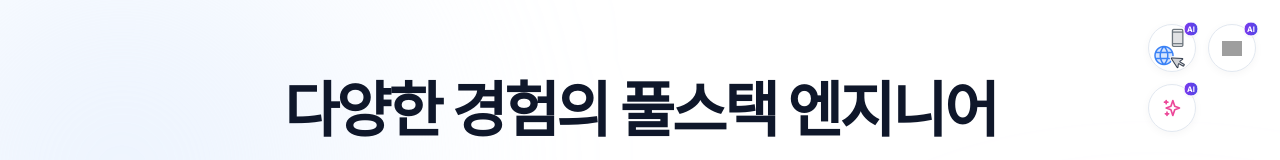
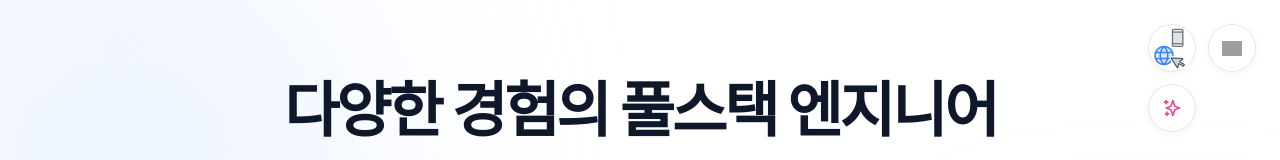
Before and after one commit to gyuminiai82/portfolio, a React (Vite) app: page / in a window 1280 px wide. Shown: the top 160 px of the page. Built offline with nearby package versions, Linux system fonts and the light colour scheme; grey boxes are pictures that could not be loaded; a web font is replaced by a local one.

Commit message:
UI: 플로팅 아이콘의 AI 뱃지 제거

```diff
--- a/src/App.jsx
+++ b/src/App.jsx
@@ -56,9 +56,7 @@ function App() {
             <i className="ph-duotone ph-globe" style={{ color: 'var(--primary)', fontSize: '1.5rem', position: 'absolute', bottom: '-2px', left: '-2px' }}></i>
             <i className="ph-duotone ph-cursor" style={{ color: 'var(--text-color)', fontSize: '1rem', position: 'absolute', bottom: '-4px', left: '16px', transform: 'rotate(-15deg)', textShadow: '-1px -1px 0 var(--header-bg), 1px -1px 0 var(--header-bg), -1px 1px 0 var(--header-bg), 1px 1px 0 var(--header-bg)' }}></i>
           </div>
-          <span className="absolute -top-1 -right-1 flex h-4 w-4 items-center justify-center rounded-full bg-gradient-to-r from-violet-600 to-indigo-600 text-[8px] font-black text-white border border-white shadow-sm scale-95 group-hover:scale-105 transition-transform duration-300">
-            AI
-          </span>
+
           <div className="absolute right-full mr-3 top-1/2 -translate-y-1/2 opacity-0 translate-x-2 pointer-events-none group-hover:opacity-100 group-hover:translate-x-0 transition-all duration-300 z-50">
             <div className="whitespace-nowrap px-3 py-1.5 text-xs font-bold text-slate-800 bg-white/95 backdrop-blur-sm border border-slate-200/50 rounded-xl shadow-lg flex items-center gap-1.5">
               <span className="w-2 h-2 rounded-full bg-blue-500"></span>
@@ -75,9 +73,7 @@ function App() {
           className="group relative flex items-center justify-center w-12 h-12 bg-white hover:bg-slate-50 border border-slate-200 rounded-full shadow-[0_2px_8px_rgba(0,0,0,0.04)] hover:shadow-md transition-all duration-300 hover:-translate-y-0.5"
         >
           <img src="https://cook.minstudio.app/images/logo.png" alt="쿡스튜디오" className="h-5 w-5 object-contain group-hover:scale-110 transition-transform" />
-          <span className="absolute -top-1 -right-1 flex h-4 w-4 items-center justify-center rounded-full bg-gradient-to-r from-violet-600 to-indigo-600 text-[8px] font-black text-white border border-white shadow-sm scale-95 group-hover:scale-105 transition-transform duration-300">
-            AI
-          </span>
+
           <div className="absolute right-full mr-[72px] top-1/2 -translate-y-1/2 opacity-0 translate-x-2 pointer-events-none group-hover:opacity-100 group-hover:translate-x-0 transition-all duration-300 z-50">
             <div className="whitespace-nowrap px-3 py-1.5 text-xs font-bold text-slate-800 bg-white/95 backdrop-blur-sm border border-slate-200/50 rounded-xl shadow-lg flex items-center gap-1.5">
               <span className="w-2 h-2 rounded-full bg-orange-500"></span>
@@ -96,9 +92,7 @@ function App() {
           <svg xmlns="http://www.w3.org/2000/svg" className="h-5 w-5 text-pink-500 group-hover:rotate-12 transition-transform" fill="none" viewBox="0 0 24 24" stroke="currentColor" strokeWidth={2}>
             <path strokeLinecap="round" strokeLinejoin="round" d="M5 3v4M3 5h4M6 17v4m-2-2h4m5-16l2.286 6.857L21 12l-5.714 2.143L13 21l-2.286-6.857L5 12l5.714-2.143L13 3z" />
           </svg>
-          <span className="absolute -top-1 -right-1 flex h-4 w-4 items-center justify-center rounded-full bg-gradient-to-r from-violet-600 to-indigo-600 text-[8px] font-black text-white border border-white shadow-sm scale-95 group-hover:scale-105 transition-transform duration-300">
-            AI
-          </span>
+
           <div className="absolute right-full mr-3 top-1/2 -translate-y-1/2 opacity-0 translate-x-2 pointer-events-none group-hover:opacity-100 group-hover:translate-x-0 transition-all duration-300 z-50">
             <div className="whitespace-nowrap px-3 py-1.5 text-xs font-bold text-slate-800 bg-white/95 backdrop-blur-sm border border-slate-200/50 rounded-xl shadow-lg flex items-center gap-1.5">
               <span className="w-2 h-2 rounded-full bg-pink-500"></span>
```
